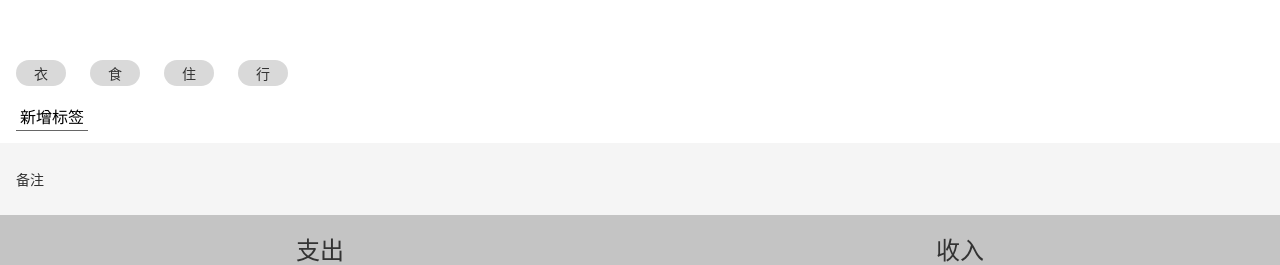
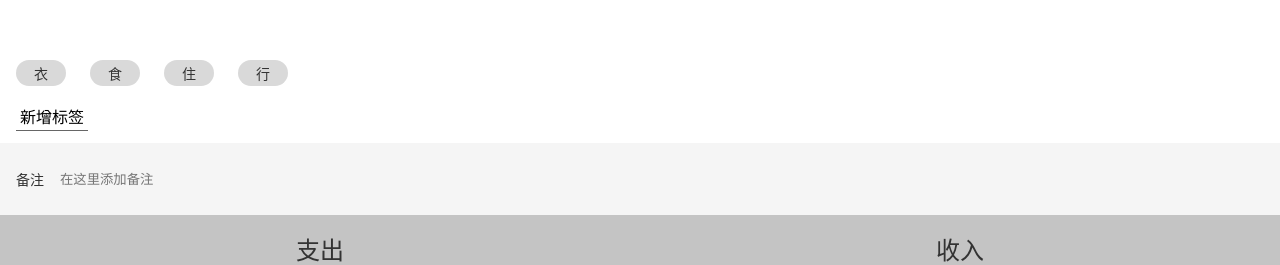
Before and after one commit to gongjianOnline/accountBookReact, a React app: page /#/money in a window 1280 px wide. Shown: the part 134-399 px from the top of the page. Built offline with nearby package versions, Linux system fonts and the light colour scheme.

Commit message:
完成备注的功能

```diff
--- a/src/views/Money.tsx
+++ b/src/views/Money.tsx
@@ -2,7 +2,7 @@ import Layout from "../components/Layout";
 import React from "react";
 import styled from "styled-components";
 import {TagsSection} from "./Money/TagsSection";
-import {NotesSection} from "./Money/NotesSection";
+import {NoteSection} from "./Money/NoteSection";
 import {CategorySection} from "./Money/CategorySection";
 import {NumberPadSection} from "./Money/NumberPadSection";
 
@@ -17,12 +17,8 @@ function Money() {
         <Mylayout>
             <TagsSection>
             </TagsSection>
-            <NotesSection>
-                <label>
-                    <span>备注</span>
-                    <input type="text"/>
-                </label>
-            </NotesSection>
+            <NoteSection>
+            </NoteSection>
             <CategorySection>
                 <ul>
                     <li className="selected">支出</li>
--- /dev/null
+++ b/src/views/Money/NoteSection.tsx
@@ -0,0 +1,49 @@
+import styled from "styled-components";
+import React, {useRef, useState} from "react";
+
+const Wrapper = styled.section`
+  background: #f5f5f5;
+  padding: 0px 16px;
+  font-size: 14px;
+  >label{
+    display: flex;
+    align-items: center;
+    >span{
+      margin-right: 16px;
+      white-space: nowrap;
+    }
+    >input{
+      display: block;
+      width: 100%;
+      height: 72px;
+      background: none;
+      border: none;
+    }
+  }
+`
+const NoteSection:React.FC = ()=>{
+    const [note,setNote] =  useState('')
+    const refInput = useRef<HTMLInputElement>(null)
+    const onBlur = ()=>{
+        if(refInput.current !== null){
+            console.log(refInput.current.value)
+            setNote(refInput.current.value)
+        }
+    }
+    return(
+        <Wrapper>
+            <label>
+                <span>备注</span>
+                <input type="text"
+                       placeholder="在这里添加备注"
+                       defaultValue={note}
+                       ref={refInput}
+                       onBlur={onBlur}/>
+            </label>
+        </Wrapper>
+    )
+}
+
+
+
+export  {NoteSection}
--- a/src/views/Money/NotesSection.tsx
+++ /dev/null
@@ -1,23 +0,0 @@
-import styled from "styled-components";
-
-const NotesSection = styled.section`
-  background: #f5f5f5;
-  padding: 0px 16px;
-  font-size: 14px;
-  >label{
-    display: flex;
-    align-items: center;
-    >span{
-      margin-right: 16px;
-      white-space: nowrap;
-    }
-    >input{
-      display: block;
-      width: 100%;
-      height: 72px;
-      background: none;
-      border: none;
-    }
-  }
-`
-export  {NotesSection}
```
